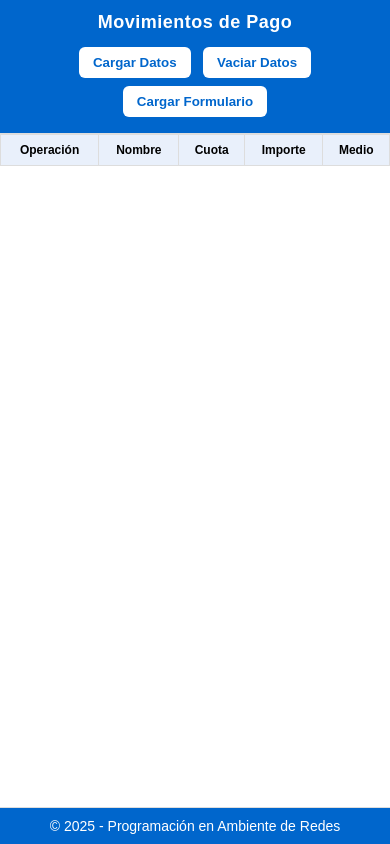
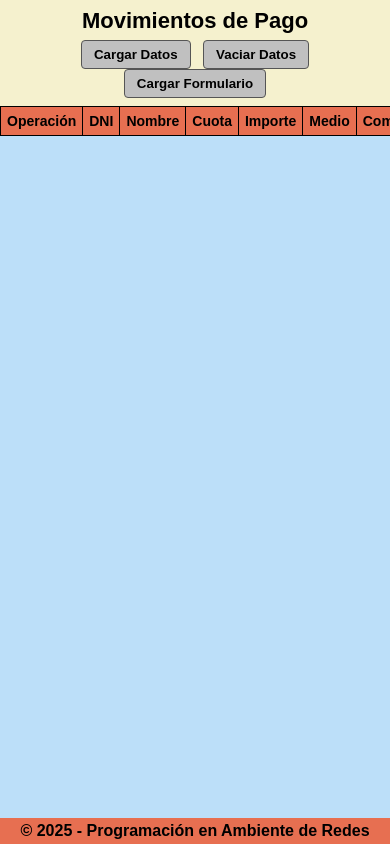
Before and after one commit to LucasInsa07/parcial-redes, a PHP site: page /especiales/esp20/esp20.html in a window 390 px wide. Run offline with PHP 8.4, Linux system fonts and the light colour scheme; lists and menus that the app fills with data are empty.

Commit message:
vFINALPARCIAL

```diff
--- a/especiales/esp20/esp20.html
+++ b/especiales/esp20/esp20.html
@@ -35,9 +35,7 @@
             <th class="hidden-sm">Comprobante</th>
           </tr>
         </thead>
-        <tbody id="tbDatos">
-          <!-- Filas generadas dinámicamente por JS -->
-        </tbody>
+        <tbody id="tbDatos"></tbody>
       </table>
     </main>
 
--- a/especiales/esp20/style.css
+++ b/especiales/esp20/style.css
@@ -1,5 +1,4 @@
-/* ---------- ESTILO GENERAL ---------- */
-
+/* === RESET GENERAL === */
 * {
   box-sizing: border-box;
   margin: 0;
@@ -7,15 +6,15 @@
   font-family: Arial, Helvetica, sans-serif;
 }
 
+/* === ESTRUCTURA GENERAL === */
 html, body {
   width: 100%;
   height: 100%;
-  overflow: hidden; /* sin scroll externo */
-  background-color: #f5f5f5;
+  overflow: hidden;
+  background-color: #f5f1ce; /* fondo amarillento */
 }
 
-/* ---------- CONTENEDORES PRINCIPALES ---------- */
-
+/* === CONTENEDOR PRINCIPAL === */
 .container {
   display: flex;
   flex-direction: column;
@@ -25,216 +24,156 @@ html, body {
 .contenedorActivo {
   opacity: 1;
   pointer-events: auto;
-  transition: opacity 0.3s ease;
 }
 
 .contenedorPasivo {
   opacity: 0.3;
   pointer-events: none;
-  transition: opacity 0.3s ease;
 }
 
-/* ---------- HEADER Y FOOTER ---------- */
-
-.header {
-  background: #0066cc;
-  color: #fff;
+/* === ENCABEZADO === */
+header {
+  background-color: #f5f1ce;
   text-align: center;
-  padding: 12px 0;
+  padding: 8px;
   flex: 0 0 auto;
 }
 
-.header h1 {
+header h1 {
+  color: #000;
   font-size: 22px;
-  letter-spacing: 0.5px;
+  margin-bottom: 6px;
 }
 
-.acciones {
-  margin-top: 10px;
+header .acciones {
+  margin-top: 6px;
 }
 
-.acciones button {
-  background: #fff;
-  color: #0066cc;
-  border: none;
-  margin: 4px;
-  padding: 8px 14px;
-  border-radius: 6px;
+header button {
+  background-color: #c0c0c0;
+  border: 1px solid #555;
+  border-radius: 4px;
+  padding: 6px 12px;
+  margin: 0 4px;
   cursor: pointer;
   font-weight: bold;
+  color: #000;
 }
 
-.acciones button:hover {
-  background: #cce0ff;
+header button:hover {
+  background-color: #b5b5b5;
 }
 
-.footer {
-  background: #0066cc;
-  color: #fff;
-  text-align: center;
-  padding: 10px 0;
-  flex: 0 0 auto;
-  font-size: 14px;
-}
-
-/* ---------- TABLA PRINCIPAL ---------- */
-
+/* === TABLA === */
 .tablaPrincipal {
   flex: 1 1 auto;
   overflow-y: auto;
-  background: white;
-  border-top: 1px solid #ddd;
-  border-bottom: 1px solid #ddd;
+  background-color: #bcdff9; /* celeste */
 }
 
 table {
   width: 100%;
   border-collapse: collapse;
+}
+
+thead {
+  background-color: #e76f51; /* rojo */
+  color: #000;
+  font-weight: bold;
+}
+
+th, td {
+  border: 1px solid #000;
+  text-align: center;
+  padding: 6px;
   font-size: 14px;
 }
 
-thead {
-  background-color: #e9f0fb;
-  position: sticky;
-  top: 0;
-  z-index: 2;
-}
-
-th, td {
-  border: 1px solid #ddd;
-  padding: 8px;
-  text-align: center;
-}
-
-tr:nth-child(even) {
-  background: #f9f9f9;
-}
-
-tr:hover {
-  background-color: #eef6ff;
+tbody tr:nth-child(even) {
+  background-color: #cce5fa;
 }
 
 .hidden-sm {
   display: table-cell;
 }
 
-.qr {
-  width: 60px;
-  height: 60px;
-  border-radius: 4px;
+/* === PIE === */
+footer {
+  background-color: #e76f51;
+  text-align: center;
+  color: #000;
+  font-weight: bold;
+  padding: 4px 0;
+  flex: 0 0 auto;
 }
 
-/* ---------- MODAL ---------- */
-
+/* === MODAL === */
 .ventanaModalApagado {
   visibility: hidden;
-  opacity: 0;
-  transition: opacity 0.3s ease;
 }
 
 .ventanaModalPrendido {
   visibility: visible;
-  opacity: 1;
   position: fixed;
   top: 0;
   left: 0;
   width: 100%;
   height: 100%;
-  background: rgba(0,0,0,0.5);
+  background-color: rgba(0,0,0,0.5);
   display: flex;
+  justify-content: center;
   align-items: center;
-  justify-content: center;
-  z-index: 10;
 }
 
-/* ---------- CONTENIDO DEL MODAL ---------- */
-
+/* === CONTENIDO DEL MODAL === */
 .modal-content {
-  background: #fff;
+  background-color: #fff;
   padding: 20px;
-  border-radius: 10px;
-  width: 350px;
-  max-width: 90%;
-  box-shadow: 0 0 10px rgba(0,0,0,0.3);
-  display: flex;
-  flex-direction: column;
+  border: 2px solid #000;
+  border-radius: 6px;
+  width: 300px;
 }
 
 .modal-header {
   display: flex;
   justify-content: space-between;
   align-items: center;
-  margin-bottom: 15px;
 }
 
 .modal-header h2 {
-  color: #0066cc;
+  color: #000;
   font-size: 18px;
 }
 
 #cerrarModal {
-  background: #ff5555;
-  border: none;
-  color: #fff;
+  background-color: #c0c0c0;
+  border: 1px solid #555;
+  border-radius: 4px;
   width: 28px;
   height: 28px;
-  border-radius: 50%;
   cursor: pointer;
   font-weight: bold;
 }
 
-#cerrarModal:hover {
-  background: #ff2e2e;
-}
-
-/* ---------- FORMULARIO ---------- */
-
 form {
   display: flex;
   flex-direction: column;
+  margin-top: 10px;
   gap: 8px;
 }
 
 form input,
 form select {
-  padding: 6px 8px;
-  border: 1px solid #ccc;
-  border-radius: 4px;
-  font-size: 14px;
+  border: 1px solid #000;
+  padding: 4px;
+  font-size: 13px;
 }
 
-form button[type="submit"] {
-  background: #0066cc;
-  color: #fff;
-  border: none;
-  padding: 8px;
-  border-radius: 6px;
-  margin-top: 10px;
+form button {
+  background-color: #c0c0c0;
+  border: 1px solid #555;
+  border-radius: 4px;
+  padding: 6px;
+  font-weight: bold;
   cursor: pointer;
-  font-weight: bold;
 }
-
-form button[type="submit"]:hover {
-  background: #004c99;
-}
-
-/* ---------- RESPONSIVE ---------- */
-
-@media (max-width: 700px) {
-  .hidden-sm {
-    display: none;
-  }
-
-  .header h1 {
-    font-size: 18px;
-  }
-
-  table {
-    font-size: 12px;
-  }
-
-  .qr {
-    width: 45px;
-    height: 45px;
-  }
-}
--- a/especiales/index.html
+++ b/especiales/index.html
@@ -14,7 +14,7 @@
                 <li><a href="esp05.html">esp05 – Formulario</a></li>
                 <li><a href="esp10.html">esp10 – Tabla</a></li>
                 <li><a href="esp15.html">esp15 – Ventana Modal</a></li>
-                <li><a href="esp20.html">esp20 – Tabla + Formulario Modal</a></li>
+                <li><a href="./esp20/esp20.html">esp20 – Tabla + Formulario Modal</a></li>
             </ol>
         </div>
         <div class="card">
```
Also changed, not shown: especiales/esp20/esp20.js (renamed from especiales/esp20/script-esp20.js).
